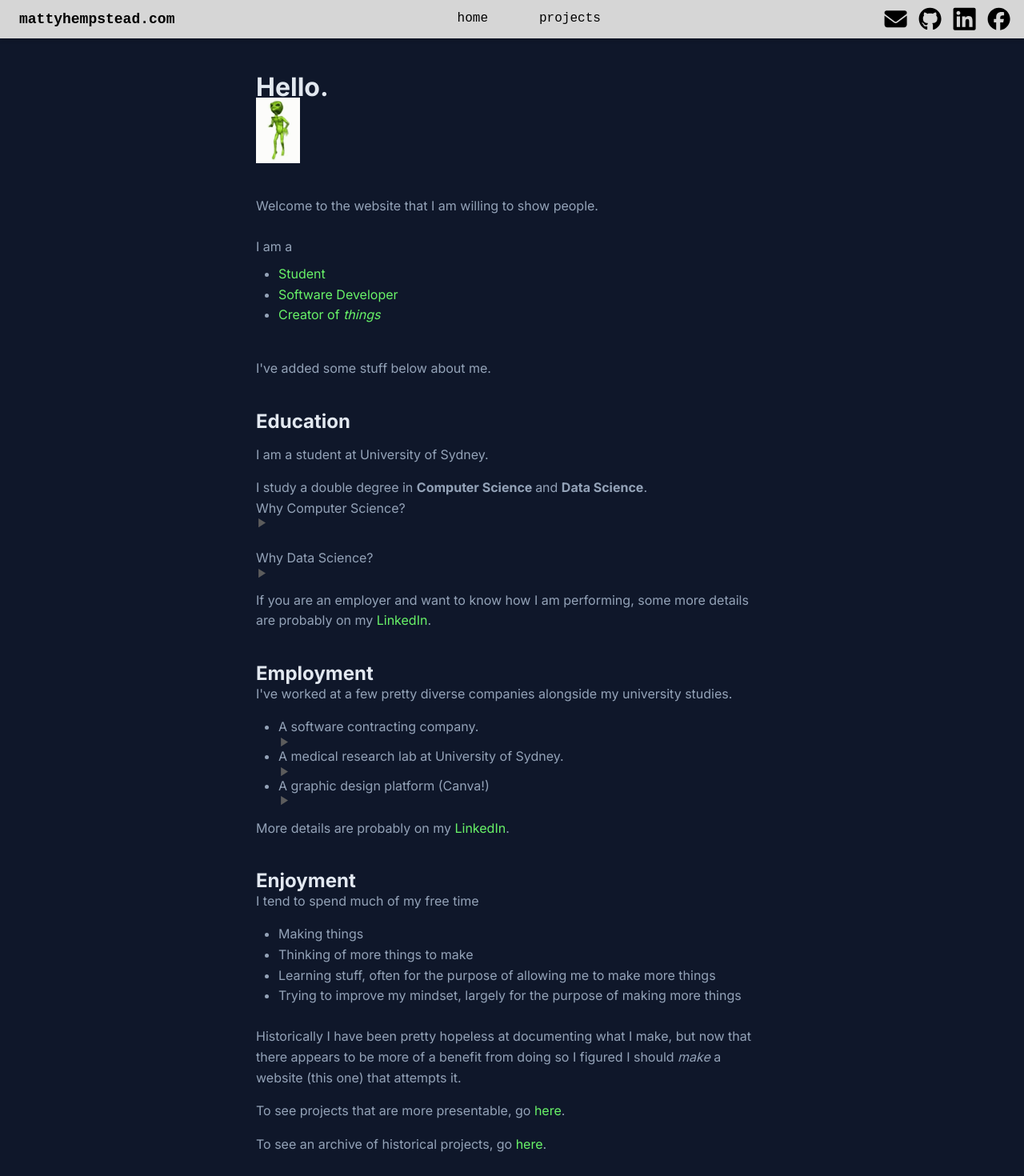
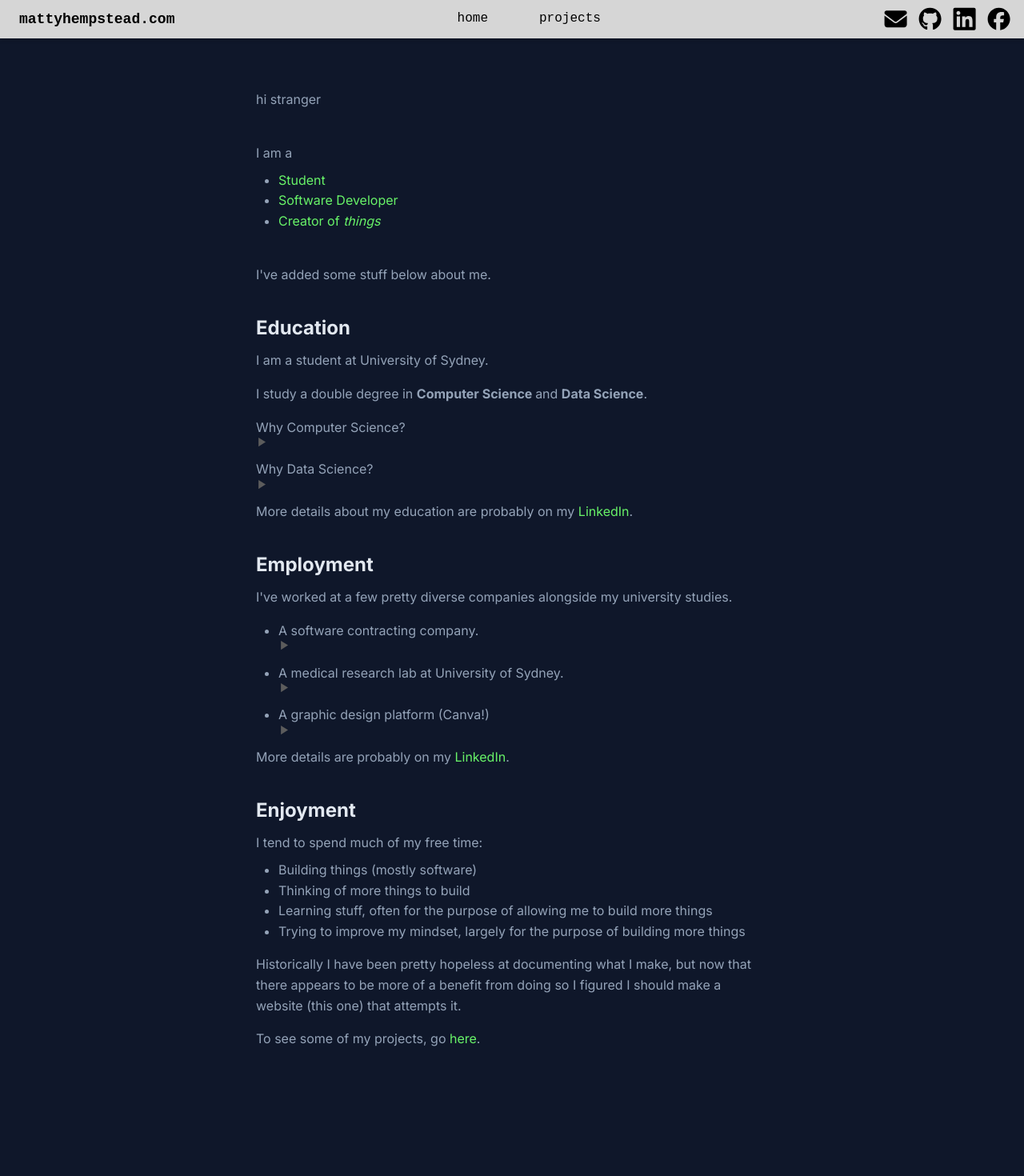
Before and after one commit to mattyhempstead/website, a Next.js app: page / in a window 1280 px wide. Shown: the top 1470 px of the page at 80% size. After the commit the page ends 1376 px from the top, so only its background shows below. Built offline with nearby package versions, Linux system fonts and the light colour scheme.

Commit message:
Update home page

```diff
--- a/app/page.tsx
+++ b/app/page.tsx
@@ -12,23 +12,25 @@ export const metadata: Metadata = {
 
 export default function Page() {
     return <div>
-        <h1>Hello.</h1>
+        {/* <h1>Hello.</h1> */}
 
-        <Image
+        {/* <Image
             src="/images/alien-dance.gif"
             width={220/4}
             height={328/4}
             alt="Alien Dancing"
-        />
+        /> */}
 
-        <br />
+        {/* <br /> */}
 
         <p>
-            Welcome to the website that I am willing to show people.
+            hi stranger
         </p>
         <br/>
 
+        <p>
             I am a
+        </p>
         <ul className='mt-2'>
             <li><Link href="#education">Student</Link></li>
             <li><Link href="#employment">Software Developer</Link></li>
@@ -57,8 +59,9 @@ export default function Page() {
         </p>
 
         <div>
-            {/* Dropdown */}
+            <p>
                 Why Computer Science?
+            </p>
 
             <Dropdown>
                 I learned to code in my free time during high school and realised pretty quickly
@@ -74,30 +77,41 @@ export default function Page() {
             </Dropdown>
         </div>
 
-        <br/>
 
         <div>
+            <p>
                 Why Data Science?
+            </p>
 
             <Dropdown>
+                <p className='mt-2'>
                     I enjoyed physics enough in high school that I was tempted to pick it.
 
                     However, by that time I had spent a couple years playing with (ML-based)
                     AI which I could see as a rapidly improving extension
                     to <a href="https://karpathy.medium.com/software-2-0-a64152b37c35">software</a>.
-                I decided to go all in on software rather than split my degree in two.
+                    I decided to go all in on software and utility rather than split my degree in two.
+                </p>
 
-                <br/><br/>
-
+                <p>
                     Similar to CS, during my degree I have learned the value of data science
                     outside of what I originally knew.
                     For DS, this means the ability to extract knowledge from observation
                     and reason about its uncertainty (i.e. <i>science</i>).
+                </p>
+
+                <p>
+                    I actually still ended up doing a course in Physics during my first semester which
+                    inspired a couple <a
+                        href="/projects/double-pendulemon">
+                        personal projects
+                    </a>.
+                </p>
             </Dropdown>
         </div>
 
         <p>
-            If you are an employer and want to know how I am performing, some more details
+            More details about my education
             are probably on my <a href="https://www.linkedin.com/in/matty-hempstead-89a980191/">LinkedIn</a>.
         </p>
 
@@ -108,9 +122,11 @@ export default function Page() {
         </h2>
 
         <div>
+            <p>
                 I've worked at a few pretty diverse companies alongside my university studies.
+            </p>
 
-            <ul>
+            <ul className='[&>li]:mb-4'>
                 {/* Add logos to the left of each point.
                 Canva can use real logo, envisage and others can use other logos. */}
 
@@ -118,17 +134,22 @@ export default function Page() {
                     A software contracting company.
 
                     <Dropdown>
-                        I think I learned more in my first job than my entire degree, at least
-                        regarding the skills for practical software development.
-                        <br/><br/>
+                        <p className='mt-2'>
+                            I think I learned during my first job out of high school than my entire degree,
+                            at least regarding the skills for practical software development.
+                        </p>
+                        <p>
                             Here I did some frontend work (where I learned React and the Node ecosystem)
                             and some backend database work (where I learned SQL and DBMS).
-                        <br/><br/>
+                        </p>
+                        <p>
                             This was also my first exposure to using Git, Jira and other software
                             management tools. I was also persuaded into using Linux
                             by my coworkers, which I still use to this day.
-                        <br/><br/>
+                        </p>
+                        <p>
                             <i>React, Node, SQL, .NET, SaaS interaction</i>
+                        </p>
                     </Dropdown>
                 </li>
 
@@ -136,19 +157,24 @@ export default function Page() {
                     A medical research lab at University of Sydney.
 
                     <Dropdown>
+                        <p className='mt-2'>
                             In my second job I was one of the developers responsible for creating
                             and managing software for a lab in the university.
-                        <br/><br/>
+                        </p>
+                        <p>
                             The role of a lab is arguably to produce papers, and it turns out that such
-                        a job requirements the management of a number of different objects
+                            a job requires the management of a number of different objects
                             (grants, papers, people, collaborations, expenses). Not to mention any
                             industry-specific software at each stage of the data pipelines.
-                        <br/><br/>
+                        </p>
+                        <p>
                             My job primarily revolved around connecting data sources like spreadsheets
                             (Google Sheets) and DBMSs which held these objects, and then building interfaces
                             so that lab members could interact with the data in useful ways.
-                        <br/><br/>
+                        </p>
+                        <p>
                             <i>Django, ORMs, SQL, Web Dev, Google Sheets (API), etc.</i>
+                        </p>
                     </Dropdown>
                 </li>
 
@@ -156,20 +182,25 @@ export default function Page() {
                     A graphic design platform (Canva!)
 
                     <Dropdown>
+                        <p>
                             This was my first internship and work experience at a large (&gt;1k&nbsp;employees)
                             company. This was notable for me as the first role where I was responsible for a small
                             portion of a huge system, rather than a large portion of a small system.
-                        <br/><br/>
+                        </p>
+                        <p>
                             By this point I had work experience as both a frontend and backend developer,
                             so I decided to apply for infrastructure engineer in order to broaden my
                             knowledge and try something new. In the end I was placed on the Cloud Security
                             team, which additionally allowed me to dip into the area of cybersecurity.
-                        <br/><br/>
+                        </p>
+                        <p>
                             In the internship I worked on improving Canva's internally used secrets manager,
                             and also performed some day-to-day maintenance of other Cloud Security software
                             used by Canva.
-                        <br/><br/>
+                        </p>
+                        <p>
                             <i>Golang, AWS, Secrets Managers (Vault by Hashicorp)</i>
+                        </p>
                     </Dropdown>
 
                 </li>
@@ -186,31 +217,25 @@ export default function Page() {
             Enjoyment
         </h2>
 
-        I tend to spend much of my free time
+        <p>
+            I tend to spend much of my free time:
+        </p>
 
-        <ul>
-            <li>Making things</li>
-            <li>Thinking of more things to make</li>
-            <li>Learning stuff, often for the purpose of allowing me to make more things</li>
-            <li>Trying to improve my mindset, largely for the purpose of making more things</li>
+        <ul className='mt-2'>
+            <li>Building things (mostly software)</li>
+            <li>Thinking of more things to build</li>
+            <li>Learning stuff, often for the purpose of allowing me to build more things</li>
+            <li>Trying to improve my mindset, largely for the purpose of building more things</li>
         </ul>
 
-        <br/>
-
-        <div>
+        <p>
             Historically I have been pretty hopeless at documenting what I make,
             but now that there appears to be more of a benefit from doing so I figured
-            I should <i>make</i> a website (this one) that attempts it.
-        </div>
-
-        <p>
-            To see projects that are more presentable,
-            go <Link href="/projects">here</Link>.
+            I should make a website (this one) that attempts it.
         </p>
 
         <p>
-            To see an archive of historical projects,
-            go <Link href="/more-projects">here</Link>.
+            To see some of my projects, go <Link href="/projects">here</Link>.
         </p>
 
 
--- a/components/dropdown.module.css
+++ b/components/dropdown.module.css
@@ -32,10 +32,10 @@
     min-width: 100px;
     animation: fade-in 0.3s ease;
 
-    padding: 5px 10px 3px 9px;
+    padding: 0px 10px 3px 9px;
     margin: 0px 0px 10px 5px;
 
-    border-left: 2px solid rgb(216, 216, 216);
+    border-left: 2px solid rgba(216, 216, 216, 0.1);
 }
 
 @keyframes fade-in {
```
Lines whose indentation alone changed are shown as unchanged.
